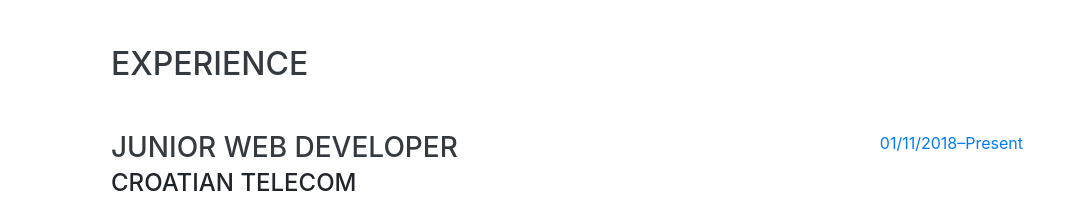
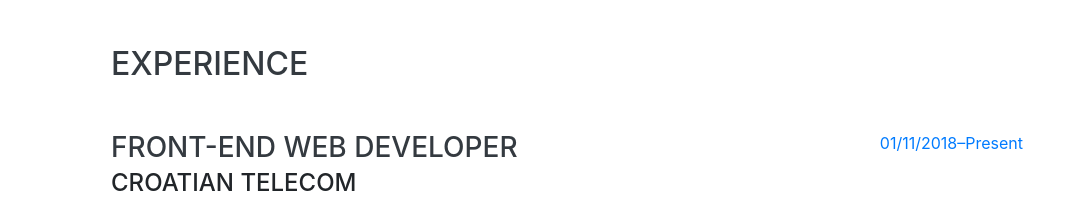
Before and after one commit to matejPavelic/matejPavelic.github.io, a website with bundled scripts: page index.html in a window 1280 px wide. Shown: the part 804-1010 px from the top of the page, without its empty margins (209-1280 px from the left). Built offline with nearby package versions, Linux system fonts and the light colour scheme; a web font is replaced by a local one.

Commit message:
label-changed

```diff
--- a/index.html
+++ b/index.html
@@ -82,7 +82,7 @@
 
         <div class="resume-item d-flex flex-column flex-md-row justify-content-between mb-5">
           <div class="resume-content">
-            <h3 class="mb-0">Junior Web Developer</h3>
+            <h3 class="mb-0">Front-End Web Developer</h3>
             <div class="subheading mb-2">Croatian Telecom</div>
             <p>Working in a team that consists of 8 experts from various fields, we are responsible for developing and
               delivering fully functional business solutions. Working on Billing Web Aplication</p>
```
